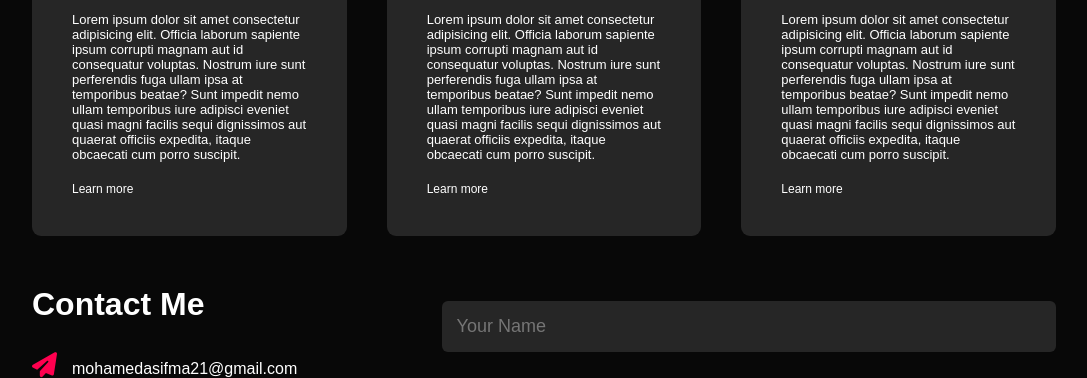
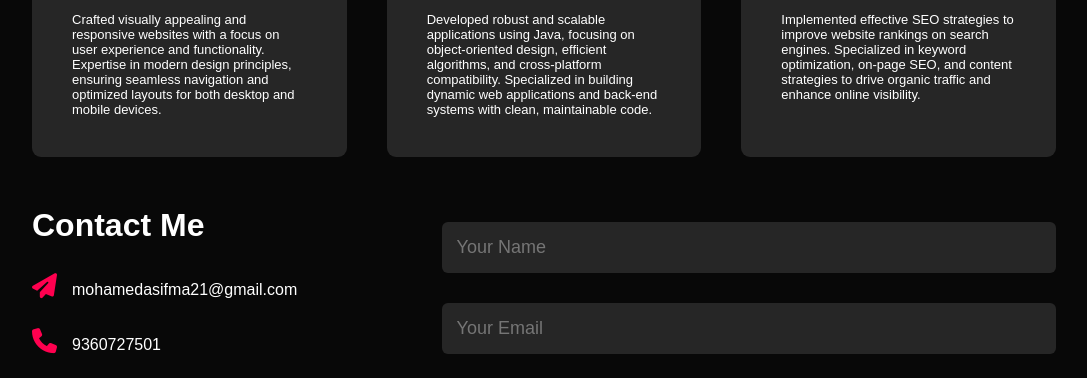
Before and after one commit to MoAsif21/Portfolio-Website, a plain HTML site: page index.html in a window 1280 px wide. Shown: the part 1676-2054 px from the top of the page, without its empty margins (96-1183 px from the left). Drawn offline with Linux system fonts and the light colour scheme.

Commit message:
Update index.html

```diff
--- a/index.html
+++ b/index.html
@@ -38,7 +38,7 @@
             </div>
                 <div class="about2">
                 <h1 class="subtitle">About Me</h1>
-                <p>Lorem ipsum dolor sit amet consectetur adipisicing elit. Aspernatur unde error incidunt eaque assumenda saepe dignissimos! Hic soluta assumenda tempore. Sapiente numquam ea dicta impedit? Placeat sit, nemo rerum nisi voluptatum exercitationem nobis facere quae pariatur rem sequi nulla nam quisquam totam blanditiis consectetur, unde id quam modi mollitia necessitatibus.</p>
+                <p>I am a creative problem solver in Java programming with some experience working on web development and the SEO of the website. I am very good in communication as can speak three languages fluently(English, Hindi and Tamil).</p>
                     <div class="tab-titles">
                     <p class="tab-links active-link" onclick="opentab('education')">Education</p>
                     <p class="tab-links" onclick="opentab('experience')">Experience</p>
@@ -67,20 +67,20 @@
             <div>
                 <i class="fa-solid fa-code"></i>
                 <h2>Web Design</h2>
-                <p>Lorem ipsum dolor sit amet consectetur adipisicing elit. Officia laborum sapiente ipsum corrupti magnam aut id consequatur voluptas. Nostrum iure sunt perferendis fuga ullam ipsa at temporibus beatae? Sunt impedit nemo ullam temporibus iure adipisci eveniet quasi magni facilis sequi dignissimos aut quaerat officiis expedita, itaque obcaecati cum porro suscipit.</p>
-                <a href="#">Learn more</a>
+                <p>Crafted visually appealing and responsive websites with a focus on user experience and functionality. Expertise in modern design principles, ensuring seamless navigation and optimized layouts for both desktop and mobile devices.</p>
+                <!--<a href="#">Learn more</a>-->
             </div>
             <div>
                 <i class="fa-solid fa-laptop-code"></i>
                 <h2>Backend Java</h2>
-                <p>Lorem ipsum dolor sit amet consectetur adipisicing elit. Officia laborum sapiente ipsum corrupti magnam aut id consequatur voluptas. Nostrum iure sunt perferendis fuga ullam ipsa at temporibus beatae? Sunt impedit nemo ullam temporibus iure adipisci eveniet quasi magni facilis sequi dignissimos aut quaerat officiis expedita, itaque obcaecati cum porro suscipit.</p>
-                <a href="#">Learn more</a>
+                <p>Developed robust and scalable applications using Java, focusing on object-oriented design, efficient algorithms, and cross-platform compatibility. Specialized in building dynamic web applications and back-end systems with clean, maintainable code.</p>
+                <!--<a href="#">Learn more</a>-->
             </div>
             <div>
                 <i class="fa-brands fa-searchengin"></i>
                 <h2>SEO</h2>
-                <p>Lorem ipsum dolor sit amet consectetur adipisicing elit. Officia laborum sapiente ipsum corrupti magnam aut id consequatur voluptas. Nostrum iure sunt perferendis fuga ullam ipsa at temporibus beatae? Sunt impedit nemo ullam temporibus iure adipisci eveniet quasi magni facilis sequi dignissimos aut quaerat officiis expedita, itaque obcaecati cum porro suscipit.</p>
-                <a href="#">Learn more</a>
+                <p>Implemented effective SEO strategies to improve website rankings on search engines. Specialized in keyword optimization, on-page SEO, and content strategies to drive organic traffic and enhance online visibility.</p>
+                <!--<a href="#">Learn more</a>-->
             </div>
         </div>
     </div>
@@ -94,8 +94,8 @@
                 <p><i class="fa-solid fa-paper-plane"></i>mohamedasifma21@gmail.com</p>
                 <p><i class="fa-solid fa-phone"></i>9360727501</p>
                 <div class="social-icons">
-                <a href=""><i class="fa-brands fa-linkedin"></i></a>
-                <a href=""><i class="fa-brands fa-github"></i></a>
+                <a href="https://www.linkedin.com/in/m-asif-121888262?utm_source=share&utm_campaign=share_via&utm_content=profile&utm_medium=android_app"><i class="fa-brands fa-linkedin"></i></a>
+                <a href="https://github.com/MoAsif21"><i class="fa-brands fa-github"></i></a>
                 </div>
                 <a href="Images/My Updated Resume (4).pdf" download class="btn btn2" target="_blank">Download CV</a>
             </div>
```
